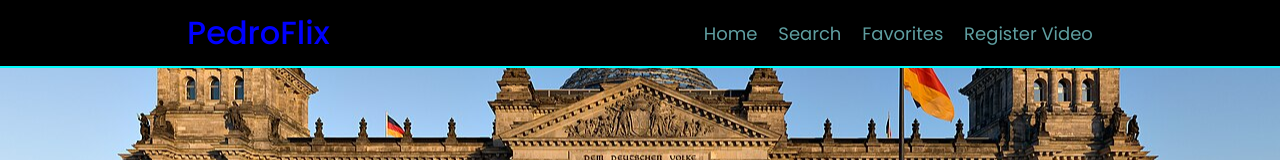
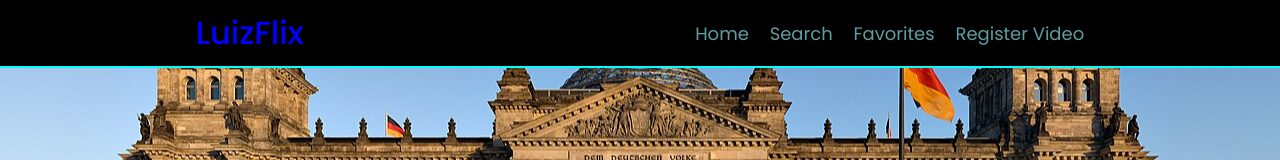
Before and after one commit to PsDev2024/PedroFlix1, a React (Vite) app: page / in a window 1280 px wide. Shown: the top 160 px of the page. Built offline with nearby package versions, Linux system fonts and the light colour scheme.

Commit message:
Update index.jsx

```diff
--- a/src/components/Header/index.jsx
+++ b/src/components/Header/index.jsx
@@ -5,7 +5,7 @@ function Header() {
     return (
         <header className={styles.header}>
             <Link to="/">
-                <span>PedroFlix</span>
+                <span>LuizFlix</span>
             </Link>
             <nav>
                 <Link to="/"> Home </Link>
```
